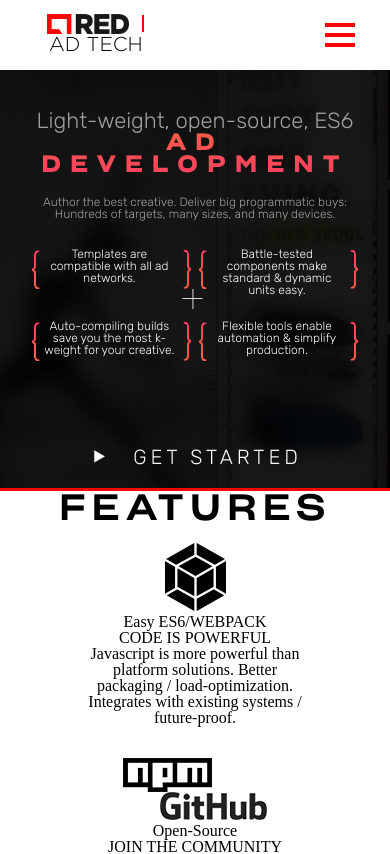
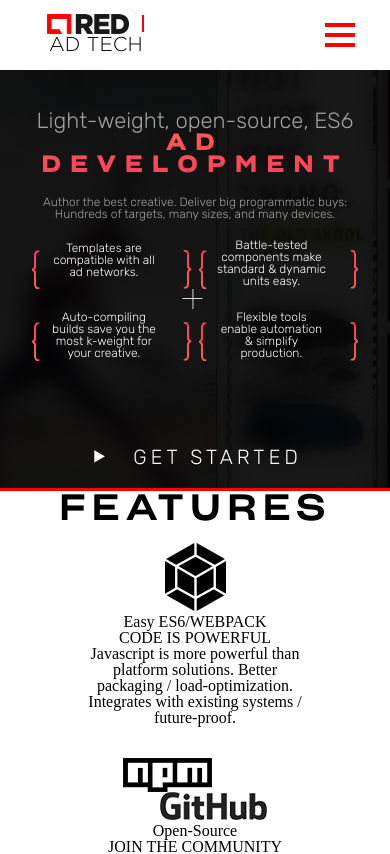
Before and after one commit to elaineleeworld/FAT-landing-page, a React (Create React App) app: page /#/ in a window 390 px wide. Shown: the top 854 px of the page. Built offline with nearby package versions, Linux system fonts and the light colour scheme; what react-button-component would draw is missing.

Commit message:
add styles Client heading

```diff
--- a/src/components/Hero/Hero.css
+++ b/src/components/Hero/Hero.css
@@ -18,7 +18,7 @@
 	position: absolute;
     /*left: 50%;*/
     transform: translate(30%, -0%);
-    width: 15%;
+    width: 22%;
     /*margin-top: 40px;*/
     font-family: 'Rubik-Light';
 }
@@ -32,8 +32,8 @@
 		transform: translate(-13%,-855%);
 	}
 	.bracket-text{
-		width: 22%;
-		transform: translate(20%, -0%);
+		width: 25%;
+		transform: translate(14%, 50%);
 	}
 }
 @media only screen and (max-width: 1300px){
@@ -41,7 +41,7 @@
 		transform: translate(-13%,-855%);
 	}
 	.bracket-text{
-		width: 22%;
+		width: 24%;
 		transform: translate(30%, -0%);
 	}
 }
@@ -50,17 +50,26 @@
 		transform: translate(-13%,-725%);
 	}
 	.bracket-text{
-		width: 35%;
-		transform: translate(60%, -0%);
+		width: 25%;
+    font-size: 15px;
+    transform: translate(19%, -7%);
 	}
 }
 @media only screen and (max-width: 800px){
 	.plus-sign{
 		transform: translate(-13%,-625%);
 	}
+	.bracket-text {
+		font-size: 12px;
+		width: 28%;
+	}
 }
 @media only screen and (max-width: 600px){
 	.plus-sign{
 		transform: translate(-13%,-525%);
 	}
+	.bracket-text{
+		font-size: 12px;
+		transform: translate(20%, -22%);
+	}
 }
--- a/src/styles/App.css
+++ b/src/styles/App.css
@@ -94,10 +94,11 @@ html, body {
     font-size: 39px; }
   .hero-text-two {
     font-size: 15px; }
-  p.bracket-text {
+  /* p.bracket-text{
     width: 20%;
     font-size: 15px;
-    transform: translate(19%, -7%); } }
+    transform: translate(19%, -7%);
+  }*/ }
 
 @media only screen and (max-width: 800px) {
   .hero-headline {
@@ -106,10 +107,11 @@ html, body {
     font-size: 22px; }
   .hero-text-two {
     font-size: 12px; }
-  p.bracket-text {
+  /* p.bracket-text{
     width: 23%;
     font-size: 12px;
-    transform: translate(10%, -7%); } }
+    transform: translate(10%, -7%);
+  }*/ }
 
 @media only screen and (max-width: 600px) {
   .hero-headline {
@@ -118,10 +120,11 @@ html, body {
     font-size: 22px; }
   .hero-text-two {
     font-size: 12px; }
-  p.bracket-text {
+  /*p.bracket-text{
     width: 35%;
     font-size: 12px;
-    transform: translate(10%, -5%); } }
+    transform: translate(10%, -5%);
+  }*/ }
 
 #homepage-features {
   background-color: white;
@@ -222,7 +225,11 @@ p.peeps-headline {
 @media only screen and (max-width: 600px) {
   .homepage-about-red {
     font-size: 15px;
-    width: 90%; } }
+    width: 90%; }
+  .headline-style-clients {
+    width: 70%;
+    margin: 0 auto;
+    padding-bottom: 20px; } }
 
 .box {
   background-color: white;
@@ -264,7 +271,8 @@ Iframe {
   width: 500px;
   height: 500px;
   overflow-x: hidden;
-  overflow-y: scroll; }
+  overflow-y: scroll;
+  padding: 15px; }
 
 .features-container {
   text-align: center; }
--- a/src/styles/App.scss
+++ b/src/styles/App.scss
@@ -117,11 +117,11 @@ html, body {
   .hero-text-two{
     font-size: 15px;
   }
-  p.bracket-text{
+ /* p.bracket-text{
     width: 20%;
     font-size: 15px;
     transform: translate(19%, -7%);
-  }
+  }*/
 }
 @media only screen and (max-width: 800px){
   .hero-headline{
@@ -133,11 +133,11 @@ html, body {
   .hero-text-two{
     font-size: 12px;
   }
-  p.bracket-text{
+ /* p.bracket-text{
     width: 23%;
     font-size: 12px;
     transform: translate(10%, -7%);
-  }
+  }*/
 
 }
 @media only screen and (max-width: 600px){
@@ -150,11 +150,11 @@ html, body {
   .hero-text-two{
     font-size: 12px;
   }
-  p.bracket-text{
+  /*p.bracket-text{
     width: 35%;
     font-size: 12px;
     transform: translate(10%, -5%);
-  }
+  }*/
 
 }
 
@@ -286,6 +286,11 @@ p.peeps-headline {
     font-size: 15px;
     width: 90%;
   }
+  .headline-style-clients{
+    width: 70%;
+    margin: 0 auto;
+    padding-bottom: 20px;
+  }
 }
 
 
```
